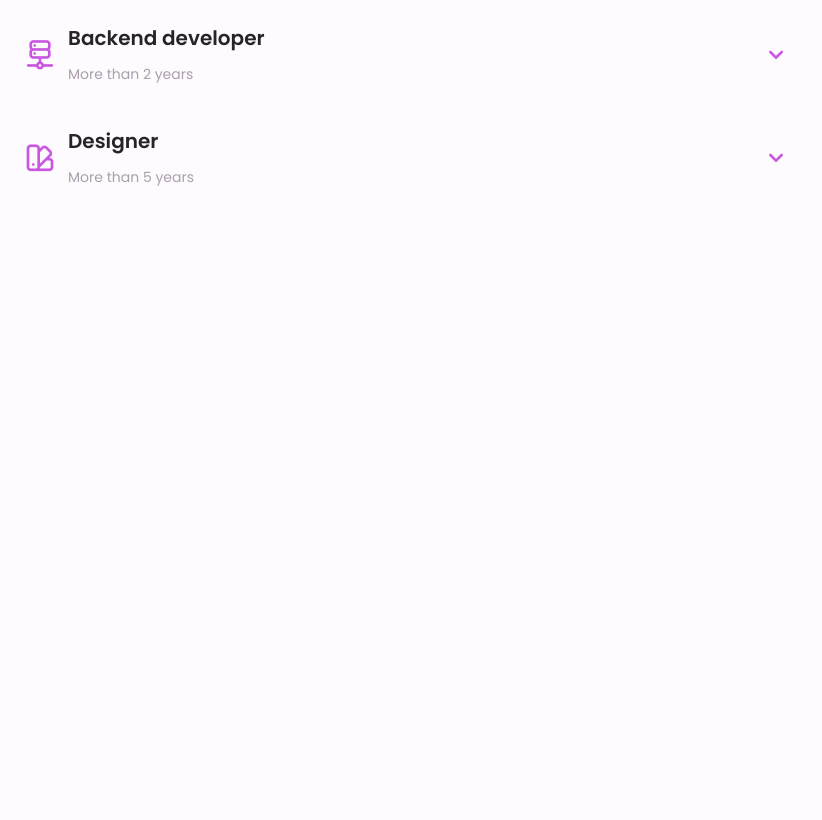
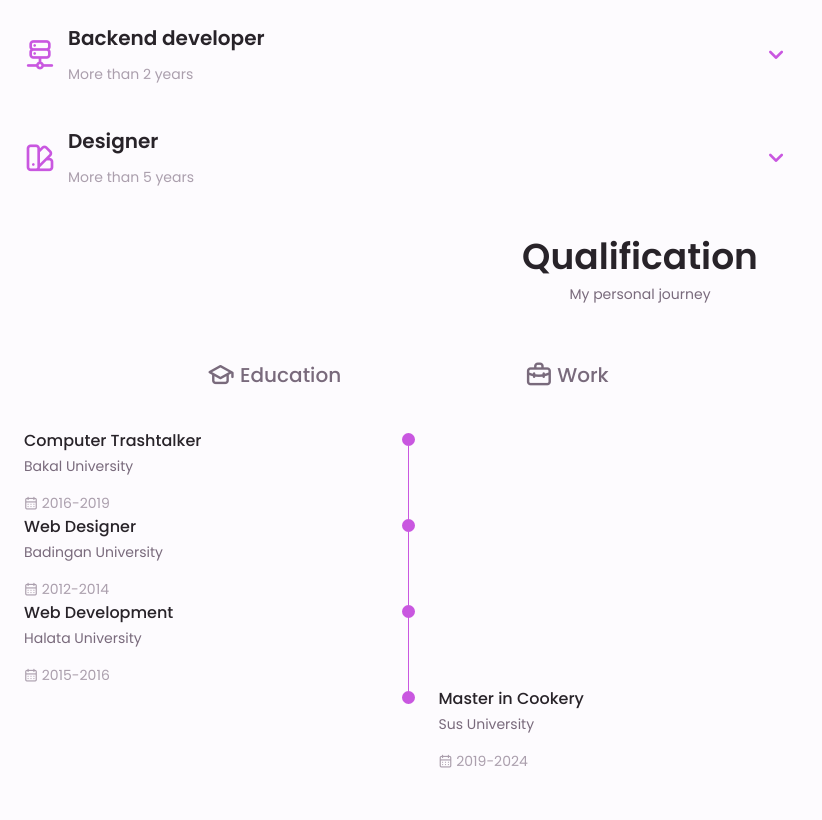
Before and after one commit to Nikoz11/2024_BSIT-3A_HYTECH_Serge-Nikolai-Andrico, a PHP site: page / in a window 1280 px wide. Shown: the part 1687-2507 px from the top of the page, without its empty margins (0-822 px from the left). Before the commit the page ends 1873 px from the top, so only its background shows below. Run offline with PHP 8.4, Linux system fonts and the light colour scheme.

Commit message:
Add files via upload

```diff
--- a/RESPONSIVE_PORTFOLIO_AndricoSN/assets/css/styles.css
+++ b/RESPONSIVE_PORTFOLIO_AndricoSN/assets/css/styles.css
@@ -531,3 +531,77 @@ img{
 .skills__open .skills__arrow{
     transform: rotate(-180deg);
 }
+
+/* -----------------QUALIFICATIONS---------------- */
+.qualification__tabs{
+    display: flex;
+    justify-content: space-evenly;
+    margin-bottom: var(--mb-2);
+}
+
+.qualification__button{
+    font-size: var(--h3-font-size);
+    font-weight: var(--font-medium);
+    cursor: pointer;
+}
+
+.qualification__button:hover{
+    color: var(--first-color);
+}
+
+.qualification__icon{
+    font-size: 1.8rem;
+    margin-right: var(--mb-0-25);
+}
+
+.qualification__data{
+    display: grid;
+    grid-template-columns: 1fr max-content 1fr;
+    column-gap: 1.5rem;
+}
+
+.qualification__title{
+    font-size: var(--normal-font-size);
+    font-weight: var(--font-medium);
+}
+
+.qualification__subtitle{
+    display: inline-block;
+    font-size: var(--small-font-size);
+    margin-bottom: var(--mb-1);
+}
+
+.qualification__calendar{
+    font-size: var(--small-font-size);
+    color: var(--text-color-light);
+}
+
+.qualification__rounder {
+    display: inline-block;
+    width: 13px;
+    height: 13px;
+    border: 2px solid var(--first-color); /* Add border style */
+    border-radius: 50%;
+    background-color: var(--first-color); /* Optional: Add background color */
+}
+
+.qualification__line {
+    display: block;
+    width: 1px;
+    background-color: var(--first-color);
+    height: 100%;
+    /* margin: auto; */
+    transform: translate(6px, -7px);
+}
+
+.qualification [data-content]{
+    display: none;
+}
+
+.qualification__active[data-content]{
+    display: block;
+}
+
+.qualification__button.qualification_-active{
+    color: var(--first-color);
+}
--- a/RESPONSIVE_PORTFOLIO_AndricoSN/assets/js/main.js
+++ b/RESPONSIVE_PORTFOLIO_AndricoSN/assets/js/main.js
@@ -47,3 +47,23 @@ function toggleSkills(){
 skillsHeader.forEach((el) =>{
     el.addEventListener('click', toggleSkills)
 })
+
+/*==================== QUALIFICATION TABS ====================*/
+const tabs = document.querySelectorAll('[data-target]'),
+      tabContents = document.querySelectorAll('[data-content]')
+
+tabs.forEach(tab =>{
+    tab.addEventListener('click', () =>{
+        const target = document.querySelector(tab.dataset.target)
+
+        tabContents.forEach(tabContent =>{
+            tabContent.classList.remove('qualification__active')
+        })
+        target.classList.add('qualilication__active')
+
+        tab.forEach(tab =>{
+            tab.classList.remove('qualification__active')
+        })
+        tab.classList.add('qualification__active')
+    })
+})
--- a/RESPONSIVE_PORTFOLIO_AndricoSN/index.html
+++ b/RESPONSIVE_PORTFOLIO_AndricoSN/index.html
@@ -342,6 +342,154 @@
         </div>
     </section>
 
+ <!-- ----------------QUALIFICATIONS------------------ -->
+
+ <section class="qualification section">
+    <h2 class="section__title">Qualification</h2>
+    <span class="section__subtitle">My personal journey</span>
+    <div class="qualification__container container">
+        <div class="qualification__tabs">
+            <div class="qualification__button button--flex qualification__active" data-target="#education">
+                <i class="uil uil-graduation-cap qualification__icon"></i>
+                Education
+            </div>
+
+            <div class="qualification__button button--flex" data-target="#work">
+                <i class="uil uil-briefcase-alt qualification__icon"></i>
+                Work
+            </div>
+        </div>
+
+        <div class="qualification__sections">
+      <!-- ----------------QUALIFICATIONS CONTENT 1------------------ -->
+            <div class="qualification__content qualification__active" data-content id="education">
+               <!-- ----------------QUALIFICATIONS  1------------------ -->
+               <div class="qualification__data">
+                <div>
+                    <h3 class="qualification__title">Computer Trashtalker</h3>
+                    <span class="qualification__subtitle">Bakal University</span>
+                    <div class="qualification__calendar">
+                        <i class="uil uil-calendar-alt"></i>
+                        2016-2019
+                    </div>
+               </div>
+
+               <div>
+                <span class="qualification__rounder"></span>
+                <span class="qualification__line"></span>
+               </div>
+            </div>
+      <!-- ----------------QUALIFICATIONS  2------------------ -->
+               <div class="qualification__data">
+                <div>
+                    <h3 class="qualification__title">Web Designer</h3>
+                    <span class="qualification__subtitle">Badingan University</span>
+                    <div class="qualification__calendar">
+                        <i class="uil uil-calendar-alt"></i>
+                        2012-2014
+                    </div>
+               </div>
+
+               <div>
+                <span class="qualification__rounder"></span>
+                <span class="qualification__line"></span>
+               </div>
+            </div>
+      <!-- ----------------QUALIFICATIONS  3------------------ -->
+               <div class="qualification__data">
+                <div>
+                    <h3 class="qualification__title">Web Development</h3>
+                    <span class="qualification__subtitle">Halata University</span>
+                    <div class="qualification__calendar">
+                        <i class="uil uil-calendar-alt"></i>
+                        2015-2016
+                    </div>
+               </div>
+
+               <div>
+                <span class="qualification__rounder"></span>
+                <span class="qualification__line"></span>
+               </div>
+            </div>
+
+      <!-- ----------------QUALIFICATIONS  4------------------ -->
+               <div class="qualification__data">
+                <div></div>
+
+                <div>
+                    <span class="qualification__rounder"></span>
+                    <!-- <span class="qualification__line"></span> -->
+                </div>
+
+                <div>
+                    <h3 class="qualification__title">Master in Cookery</h3>
+                    <span class="qualification__subtitle">Sus University</span>
+                    <div class="qualification__calendar">
+                        <i class="uil uil-calendar-alt"></i>
+                        2019-2024
+                    </div>
+               </div>
+
+
+            </div>
+        </div>
+                  <!-- ----------------QUALIFICATIONS CONTENT 2------------------ -->
+                  <div class="qualification__content" data-content id="work">
+                    <!-- ----------------QUALIFICATIONS  1------------------ -->
+                    <div class="qualification__data">
+                     <div>
+                         <h3 class="qualification__title">Eating contest</h3>
+                         <span class="qualification__subtitle">Truepa University</span>
+                         <div class="qualification__calendar">
+                             <i class="uil uil-calendar-alt"></i>
+                             2021-2024
+                         </div>
+                    </div>
+
+                    <div>
+                     <span class="qualification__rounder"></span>
+                     <span class="qualification__line"></span>
+                    </div>
+                 </div>
+           <!-- ----------------QUALIFICATIONS  2------------------ -->
+                    <div class="qualification__data">
+                     <div>
+
+                         <h3 class="qualification__title">Extra Rice</h3>
+                         <span class="qualification__subtitle">Salvo University</span>
+                         <div class="qualification__calendar">
+                             <i class="uil uil-calendar-alt"></i>
+                             2021-2024
+                         </div>
+                    </div>
+
+                    <div>
+                     <span class="qualification__rounder"></span>
+                     <span class="qualification__line"></span>
+                    </div>
+                 </div>
+           <!-- ----------------QUALIFICATIONS  3------------------ -->
+                    <div class="qualification__data">
+                     <div>
+                         <h3 class="qualification__title">Unli sabaw</h3>
+                         <span class="qualification__subtitle">T2Dicks University</span>
+                         <div class="qualification__calendar">
+                             <i class="uil uil-calendar-alt"></i>
+                             2021-2024
+                         </div>
+                    </div>
+
+                    <div>
+                     <span class="qualification__rounder"></span>
+                     <!-- <span class="qualification__line"></span> -->
+                    </div>
+                 </div>
+
+             </div>
+    </div>
+</section>
+
+
 
     <!-- ----------------FOOTER------------------ -->
 
```
